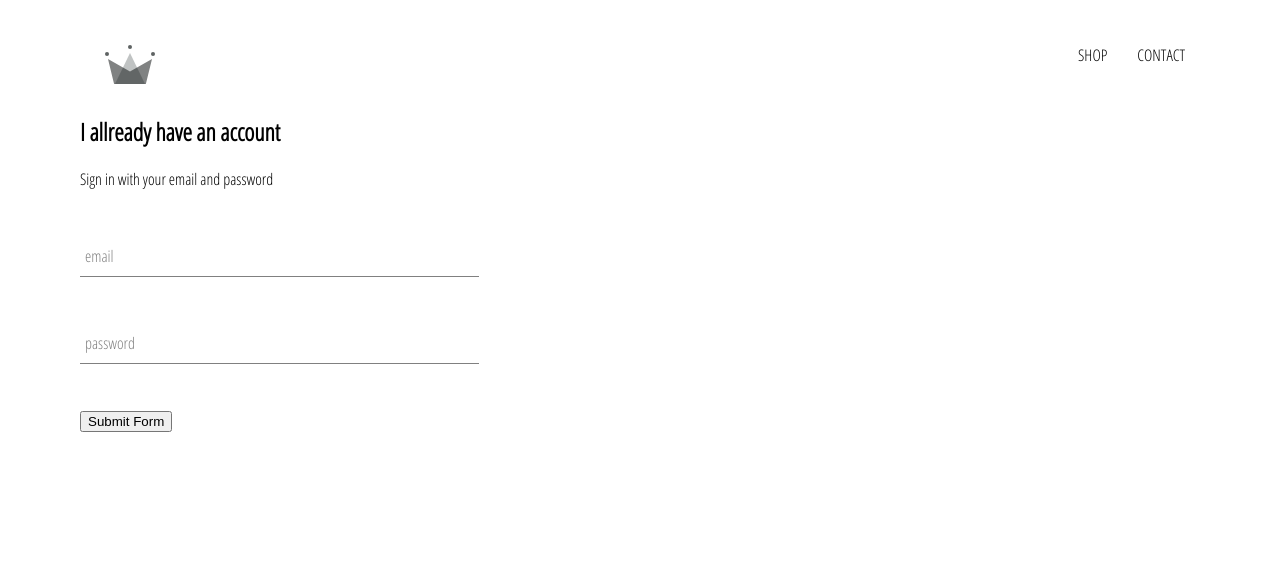
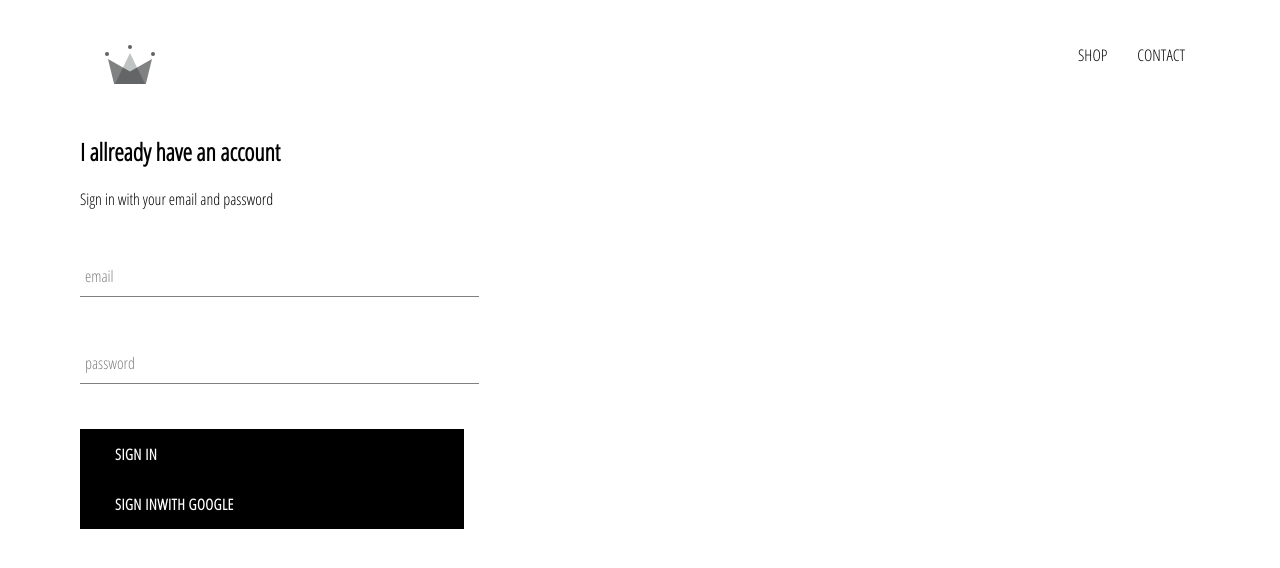
Before and after one commit to Wageesha95/crown-clothing, a React (Create React App) app: page /signin in a window 1280 px wide. Shown: the top 568 px of the page. Built offline with nearby package versions, Linux system fonts and the light colour scheme.

Commit message:
added firebase google auth

```diff
--- a/package.json
+++ b/package.json
@@ -6,6 +6,7 @@
     "@testing-library/jest-dom": "^5.11.4",
     "@testing-library/react": "^11.1.0",
     "@testing-library/user-event": "^12.1.10",
+    "firebase": "^8.1.2",
     "node-sass": "4.14.1",
     "react": "^17.0.1",
     "react-dom": "^17.0.1",
--- /dev/null
+++ b/src/components/custom-button/custom-button.component.jsx
@@ -0,0 +1,12 @@
+import React from 'react';
+
+import './custom-button.styles.scss';
+
+
+const CustomButton = ({ children, ...otherProps }) => (
+    <div className='custom-button' {...otherProps}>
+        {children}
+    </div>
+)
+
+export default CustomButton;
--- /dev/null
+++ b/src/components/custom-button/custom-button.styles.scss
@@ -0,0 +1,22 @@
+.custom-button {
+    min-width: 165px;
+    width: auto;
+    height: 50px;
+    letter-spacing: 0.5px;
+    line-height: 50px;
+    padding: 0 35px 0 35px;
+    font-size: 15px;
+    background-color: black;
+    color: white;
+    text-transform: uppercase;
+    font-family: 'Open Sans Condensed';
+    font-weight: bolder;
+    border: none;
+    cursor: pointer;
+
+    &:hover {
+        background-color: white;
+        color: black;
+        border: 1px solid black;
+    }
+}
--- a/src/components/sign-in-sign-up/sign-in.component.jsx
+++ b/src/components/sign-in-sign-up/sign-in.component.jsx
@@ -2,6 +2,9 @@ import React from 'react';
 
 import './sign-in.styles.scss';
 import FromInput from '../form-input/form-input.component';
+import CustomButton from '../custom-button/custom-button.component';
+
+import { signInWithGoogle } from '../../firebase/firebase.utils'
 
 class SignIn extends React.Component {
     constructor(props) {
@@ -45,7 +48,9 @@ class SignIn extends React.Component {
                         label='password'
                         required
                     />
-                    <input type='submit' value='Submit Form' />
+                    <CustomButton type='submit'> Sign In </CustomButton>
+                    <CustomButton onClick={signInWithGoogle}> {''}
+                    Sign inwith Google {''} </CustomButton>
                 </form>
             </div>
         )
--- a/src/components/sign-in-sign-up/sign-in.styles.scss
+++ b/src/components/sign-in-sign-up/sign-in.styles.scss
@@ -1,3 +1,9 @@
 .sign-in {
     width: 30vw;
+    display: flex;
+    flex-direction: column;
+
+    .title {
+        margin: 10px;
+    }
 }
--- /dev/null
+++ b/src/firebase/firebase.utils.js
@@ -0,0 +1,26 @@
+import firebase from 'firebase/app';
+import 'firebase/firestore';
+import 'firebase/auth';
+
+const config = {
+    apiKey: "AIzaSyAQu3DLV6g4NiALmR6wQL6JVj9lmJpzXUM",
+    authDomain: "crown-shopping-store.firebaseapp.com",
+    projectId: "crown-shopping-store",
+    storageBucket: "crown-shopping-store.appspot.com",
+    messagingSenderId: "393834933377",
+    appId: "1:393834933377:web:d4b3f61468304cab983180",
+    measurementId: "G-BMSPQ7J56R"
+};
+
+firebase.initializeApp(config);
+
+export const auth = firebase.auth();
+export const firestore = firebase.firestore();
+
+const provider = new firebase.auth.GoogleAuthProvider();
+provider.setCustomParameters({
+    prompt: 'select_account'
+});
+export const signInWithGoogle = () => auth.signInWithPopup(provider);
+
+export default firebase;
```
Also changed, not shown: src/components/custom-button/dist/custom-button.styles.css (added), src/components/sign-in-sign-up/dist/sign-in.styles.css, src/firebase/dist/firebase.utils.dev.js (added), 1 other file (tests, documents, lock files or other folders).
